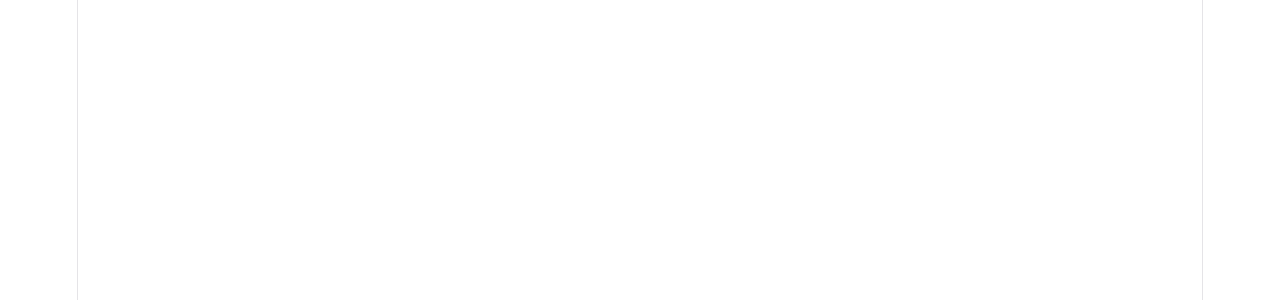
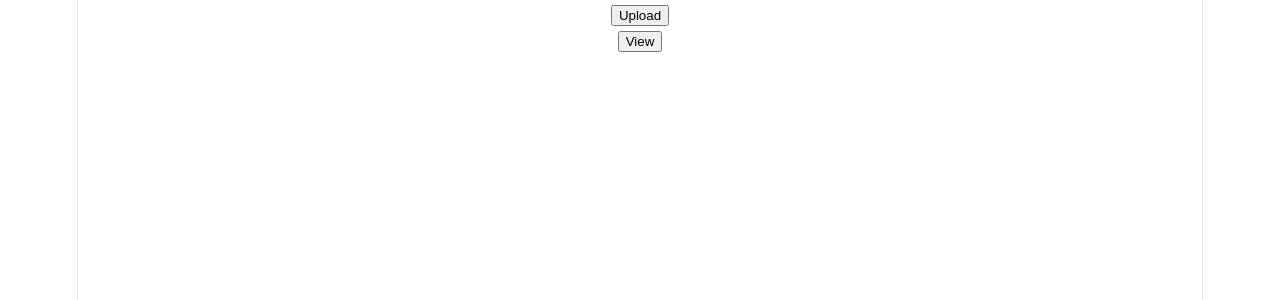
Before and after one commit to Eraxty/Parallax, a React (Vite) app in the folder Front/: page / in a window 1280 px wide. Shown: the top 300 px of the page. Built offline with nearby package versions, Linux system fonts and the light colour scheme.

Commit message:
added buttons

```diff
--- a/Front/src/App.jsx
+++ b/Front/src/App.jsx
@@ -7,7 +7,45 @@
 function App() {
 
   return (
-    <div></div>
+    <div>
+      <Upload_button/>
+      <View_button/>
+    </div>
+  )}
+
+
+function Upload_button() {
+
+  function onuploadclick(){
+    document.getElementById("fileInput").click()
+    alert("uploaded")
+}
+
+  return(
+    <div>
+      <input
+      id = "fileInput"
+      type = "file"
+      style = {{ display: "none" }}
+      />
+
+      <button onClick = {onuploadclick}>
+        Upload
+      </button>
+    </div>
+  )
+}
+
+function View_button() {
+
+  function onviewclick(){
+  alert("view")
+}
+
+  return(
+    <button onClick = {onviewclick}>
+      View
+    </button>
   )
 }
 
```
